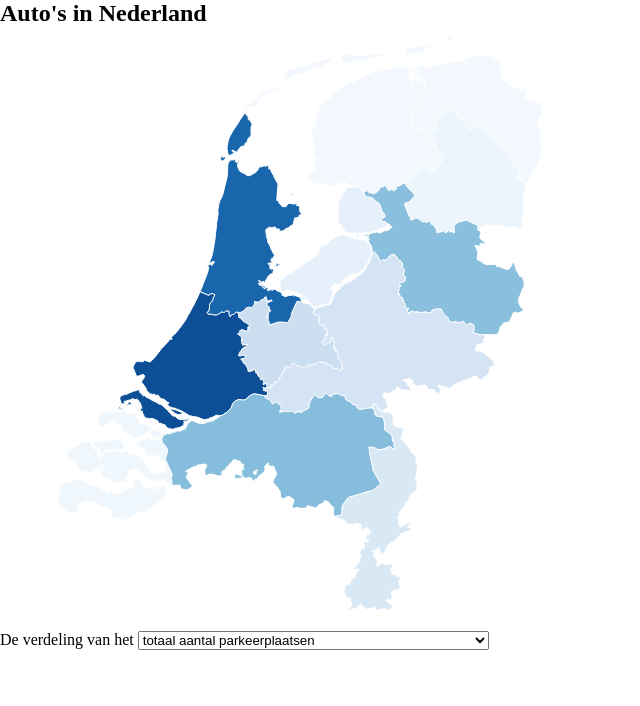
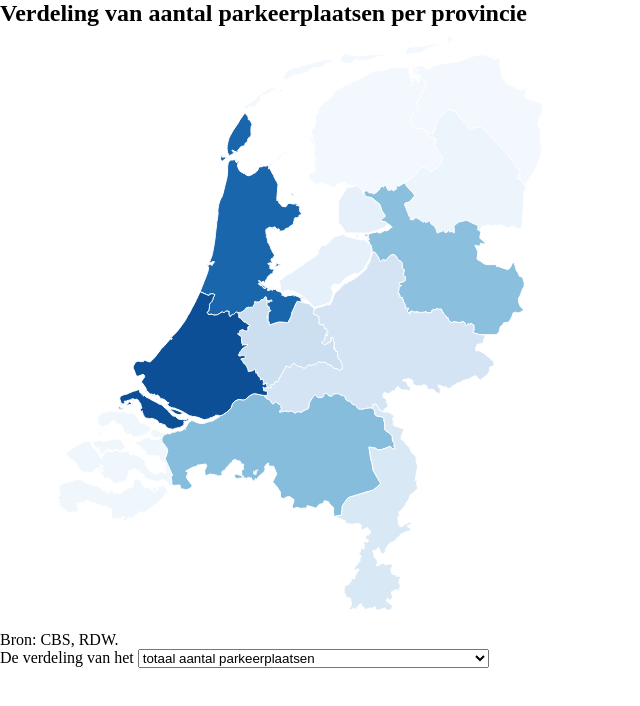
Before and after one commit to qiubee/car-city-data-visualization, a plain HTML site: page index.html in a window 1280 px wide. Shown: the whole page, without its empty margins (0-640 px from the left). Drawn offline with Linux system fonts and the light colour scheme.

Commit message:
update html

```diff
--- a/index.html
+++ b/index.html
@@ -9,10 +9,11 @@
 <body>
 	<article>
 		<header>
-			<h1>Auto's in Nederland</h1>
+			<h1>Verdeling van aantal parkeerplaatsen per provincie</h1>
 		</header>
 		<section>
 			<div id="map">
+				<p>Bron: CBS, RDW.</p>
 			</div>
 		</section>
 	</article>
```
